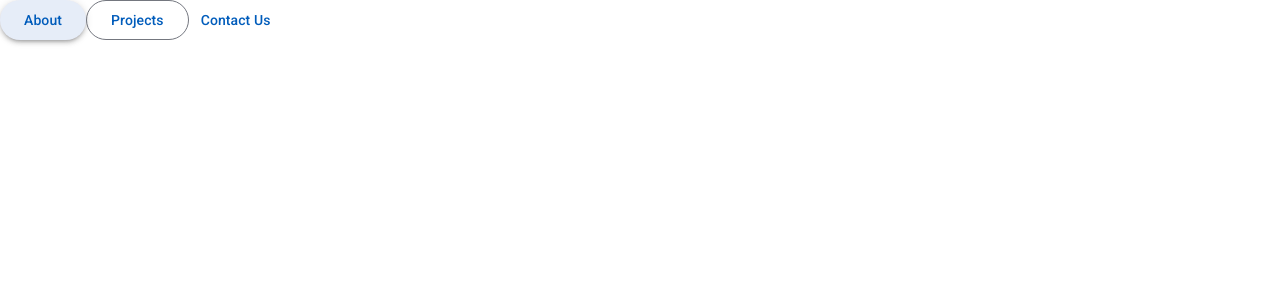
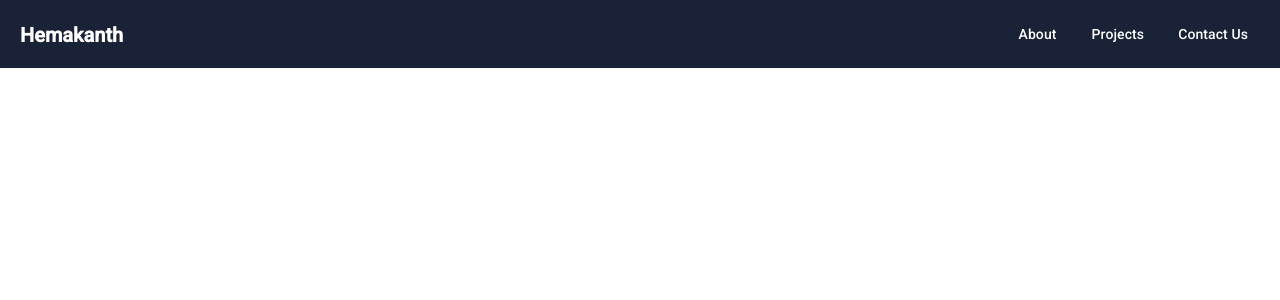
Before and after one commit to viswamac/Portfolio, an Angular app in the folder Portfolio_FE/: page / in a window 1280 px wide. Shown: the top 300 px of the page. Built offline with nearby package versions, Linux system fonts and the light colour scheme.

Commit message:
Basic html and css works

```diff
--- a/Portfolio_FE/src/app/about/about.component.html
+++ b/Portfolio_FE/src/app/about/about.component.html
@@ -1,3 +1,4 @@
+<app-header></app-header>
 <div>
     <img [src]="this.aboutContent?.imageUrl" alt="My Photo">
     <h3>{{ this.aboutContent?.title }}</h3>
--- a/Portfolio_FE/src/app/about/about.component.ts
+++ b/Portfolio_FE/src/app/about/about.component.ts
@@ -1,9 +1,10 @@
 import { Component } from '@angular/core';
 import { ApiService } from '../services/api.service';
+import { HeaderComponent } from '../header/header.component';
 
 @Component({
   selector: 'app-about',
-  imports: [],
+  imports: [HeaderComponent],
   templateUrl: './about.component.html',
   styleUrl: './about.component.css'
 })
--- a/Portfolio_FE/src/app/contact-us/contact-us.component.html
+++ b/Portfolio_FE/src/app/contact-us/contact-us.component.html
@@ -1,12 +1,34 @@
 <form [formGroup]="myForm" (ngSubmit)="onSubmit()">
     <mat-form-field>
-        <mat-label>Name</mat-label>
+        <mat-label >Name</mat-label>
         <input matInput formControlName="name">
+
+        <!-- Name Validations. -->
+        <div *ngIf="myForm.controls['name'].touched">
+          <span *ngIf="myForm.controls['name'].errors?.['required']" class="error">
+          Name is required.
+        </span>
+        <span *ngIf="myForm.controls['name'].errors?.['minlength']
+        && myForm.controls['name'].touched" class="error">
+          Expecting atleast 5 letters.
+        </span>
+        </div>
+
       </mat-form-field>
       <mat-form-field>
         <mat-label>Phone Number</mat-label>
         <input matInput formControlName="phoneNumber">
       </mat-form-field>
+      <div formGroupName="address">
+        <mat-form-field>
+          <mat-label >City</mat-label>
+          <input matInput formControlName="city">
+        </mat-form-field>
+        <mat-form-field>
+          <mat-label>State</mat-label>
+          <input matInput formControlName="state">
+        </mat-form-field>
+      </div>
 
       <button mat-raised-button color="primary" type="submit" [disabled]="myForm.invalid">
         Submit
@@ -15,3 +37,8 @@
 
 <h3>First Name: {{ myForm.value.name }}</h3>
 <h3>First Name: {{ myForm.value.phoneNumber }}</h3>
+<br>
+<br>
+<div>
+  <button mat-raised-button color="primary" (click)="update()"> Update</button>
+</div>
--- a/Portfolio_FE/src/app/contact-us/contact-us.component.ts
+++ b/Portfolio_FE/src/app/contact-us/contact-us.component.ts
@@ -1,11 +1,13 @@
 import { Component } from '@angular/core';
 import {MatInputModule} from '@angular/material/input';
 import {MatFormFieldModule} from '@angular/material/form-field';
-import { FormGroup,FormBuilder,ReactiveFormsModule } from '@angular/forms';
+import { FormGroup,FormBuilder,ReactiveFormsModule, Validators } from '@angular/forms';
+import { CommonModule } from '@angular/common';
+import { HeaderComponent } from '../header/header.component';
 
 @Component({
   selector: 'app-contact-us',
-  imports: [MatFormFieldModule, MatInputModule, ReactiveFormsModule],
+  imports: [MatFormFieldModule, MatInputModule, ReactiveFormsModule, CommonModule],
   templateUrl: './contact-us.component.html',
   styleUrl: './contact-us.component.css'
 })
@@ -14,9 +16,12 @@ export class ContactUsComponent {
 
   constructor(private fb: FormBuilder) {
     this.myForm = this.fb.group({
-      name: [''],
-      phoneNumber: ['']
-    });
+      name: ['',[Validators.required,Validators.minLength(5)]],
+      phoneNumber: ['',Validators.required],
+      address: this.fb.group({
+        city: [''],
+        state: ['']
+    })});
   }
 
   onSubmit() {
@@ -24,8 +29,21 @@ export class ContactUsComponent {
       // Access the first name value from the form
       console.log('Name:', this.myForm.value.name);
       console.log('Phone:', this.myForm.value.phoneNumber);
+      console.log('City:', this.myForm.value.address.city);
+      console.log('State:', this.myForm.value.address.state);
     } else {
       console.log('Form is invalid');
     }
+    this.myForm.reset();
+  }
+
+  update(){
+    this.myForm.patchValue({
+      name: 'John Doe',
+      phoneNumber: '1234567890',
+      address: {
+        city: 'New York',
+        state: 'NY'
+    }});
   }
 }
--- a/Portfolio_FE/src/app/header/header.component.css
+++ b/Portfolio_FE/src/app/header/header.component.css
@@ -0,0 +1,47 @@
+.button-color-change {
+    background-color: #4CAF50; /* Green */
+    border: none;
+    color: white;
+    padding: 15px 32px;
+    text-align: center;
+    text-decoration: none;
+    display: inline-block;
+    font-size: 16px;
+    margin: 4px 2px;
+    cursor: pointer;
+    transition: background-color 0.3s ease;
+}
+
+.button-color-change:hover {
+    background-color: #45a049; /* Darker green */
+}
+
+.headerbtn{
+    border-color: #00ff0d !important;
+    border: #00ff0d !important;
+    border-radius: 5px;
+    color: white !important;
+    margin-left: 10px;
+}
+
+.header{
+    display:flex;
+    justify-content: space-between;
+    align-items: center;
+    padding-left: 20px;
+    padding-right: 20px;
+    background-color: #1a2238;
+    margin-bottom: 15px;
+}
+
+.title-link{
+    color: white;
+    text-decoration: none;
+    font-size: 20px;
+    font-weight: bold;
+}
+
+.name{
+    margin-right: 100%;
+    color: white;
+}
--- a/Portfolio_FE/src/app/header/header.component.html
+++ b/Portfolio_FE/src/app/header/header.component.html
@@ -1,5 +1,13 @@
-<div>
-    <button mat-raised-button routerLink="/about" >About</button>
-    <button mat-stroked-button routerLink="/projects" >Projects</button>
-    <button mat-button routerLink="/contact-us" >Contact Us</button>
+<div class="header">
+    <div>
+        <h2 class="name" >
+            <a routerLink="/" class="title-link">Hemakanth</a>
+        </h2>
+    </div>
+
+    <div>
+        <button class="headerbtn" mat-button routerLink="/about" >About</button>
+        <button class="headerbtn" mat-button routerLink="/projects" >Projects</button>
+        <button class="headerbtn" mat-button routerLink="/contact-us" >Contact Us</button>
+    </div>
 </div>
--- a/Portfolio_FE/src/app/projects/projects.component.html
+++ b/Portfolio_FE/src/app/projects/projects.component.html
@@ -1,3 +1,4 @@
+<app-header></app-header>
 <div>
     @for (item of this.projectData; track item.id) {
         <mat-card class="example-card" appearance="outlined">
--- a/Portfolio_FE/src/app/projects/projects.component.ts
+++ b/Portfolio_FE/src/app/projects/projects.component.ts
@@ -3,10 +3,11 @@ import {MatButtonModule} from '@angular/material/button';
 import {MatCardModule} from '@angular/material/card';
 import { ApiService } from '../services/api.service';
 import { response } from 'express';
+import { HeaderComponent } from '../header/header.component';
 
 @Component({
   selector: 'app-projects',
-  imports: [MatCardModule, MatButtonModule],
+  imports: [HeaderComponent,MatCardModule, MatButtonModule],
   templateUrl: './projects.component.html',
   styleUrl: './projects.component.css'
 })
```
Also changed, not shown: 20 other files (tests, documents, lock files or other folders).
